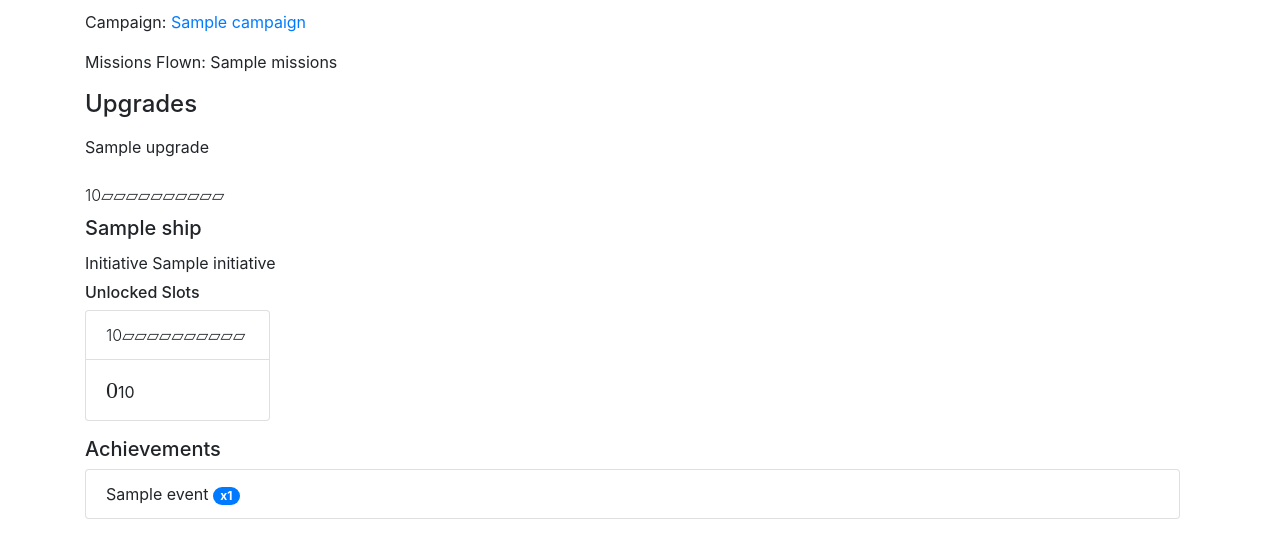
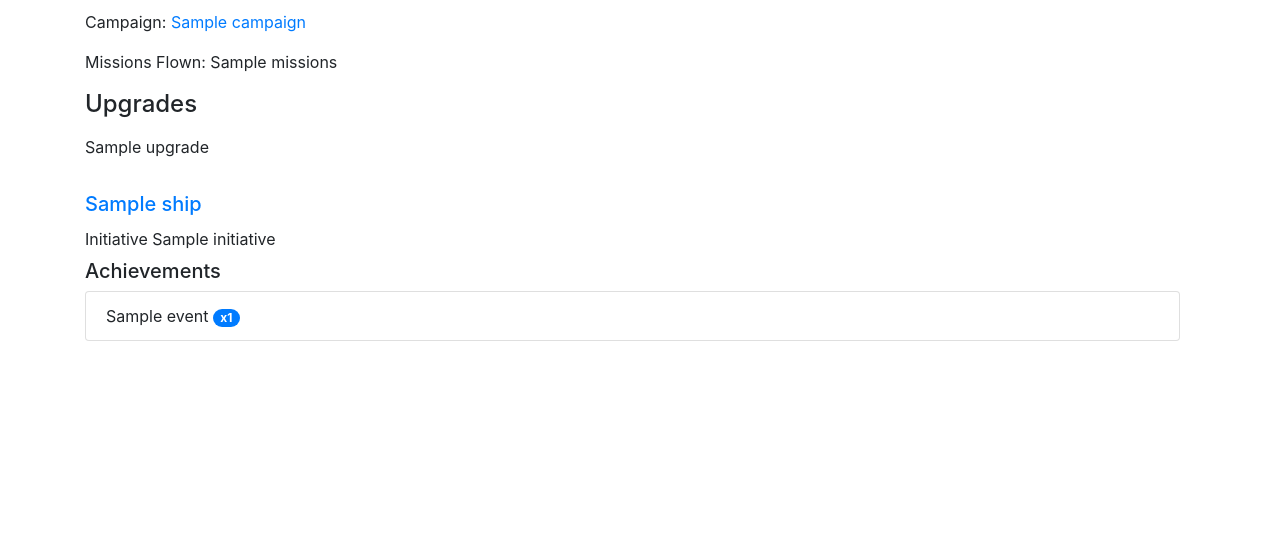
Before and after one commit to mhampson31/hotac, a Django app: template campaign/templates/campaign/pilot.html in a window 1280 px wide. Shown: the part 159-717 px from the top of the page. Run offline with Django 3.2, Linux system fonts and the light colour scheme; the template is opened without the code that fills it: most values are stand-ins (such as "Sample title", 1, 10 or a date in 2020); some libraries are stand-ins or nearby versions; some web fonts are replaced.

Commit message:
Rename Ship -> Chassis

```diff
--- a/campaign/admin.py
+++ b/campaign/admin.py
@@ -1,7 +1,5 @@
 from django.contrib import admin
 from django.contrib.auth.admin import UserAdmin as BaseUserAdmin
-
-from mptt.admin import DraggableMPTTAdmin, TreeRelatedFieldListFilter
 
 from .models import User, Campaign, CampaignShip, Pilot, Event, Mission, \
     Session, Achievement, PilotShip, AI, AIManeuver
--- a/campaign/models/pilots.py
+++ b/campaign/models/pilots.py
@@ -1,6 +1,6 @@
 from django.db import models
 
-from xwtools.models import Ship, Upgrade
+from xwtools.models import Chassis, Upgrade
 from .campaigns import User, Campaign, CampaignShip
 
 
--- a/campaign/templates/campaign/pilot.html
+++ b/campaign/templates/campaign/pilot.html
@@ -42,39 +42,14 @@
 
 <div class="row">
     <div class="col">
-        {% for ship in pilot.pilotship_set.all %}
+        {% for ps in pilot.pilotship_set.all %}
         <div class="row mb-2">
                 <div class="col-3">
-                    <span class="font-weight-light {{ship.threat|threatbar}}">
-                            {{ship.threat|threatbar|safe}}
-                        </span>
-                    <h5>{{ship.ship.name}} <i class="xw-ship xw-ship-{{ship.ship.css_name}}"></i>
-                    </h5>
-                    <span>Initiative {{ship.initiative}}</span>
+                  <h5><a href="{% url 'ship' ship_slug=ps.ship.ship.slug %}">{{ps.ship.name}} <i class="xw-ship xw-ship-{{ps.ship.css_name}}"></i></a></h5>
+                  <span>Initiative {{ps.initiative}}</span>
                 </div>
         </div>
 
-        <div class="row">
-            <div class="col">
-                <h6>Unlocked Slots</h6>
-            </div>
-        </div>
-
-        <div class="row no-gutters mb-3">
-            {% regroup ship.unlocked.all by threat as threat_slots %}
-
-            {% for threat, slots in threat_slots %}
-            <div class="col-2">
-                <ul class="list-group">
-                    <li class="list-group-item"><strong class="font-weight-light threat|threatbar">{{threat|threatbar|safe}}</strong></li>
-                    {% for slot in slots %}
-                    <li class="list-group-item">{{slot.get_type_display|get_icon}} <i class="xwf xwf-squad-point-cost"></i>{{slot.cost}}</li>
-                    {% endfor %}
-                </ul>
-            </div>
-            {% endfor %}
-
-        </div>
         {% endfor %}
     </div>
 </div>
--- a/campaign/views.py
+++ b/campaign/views.py
@@ -59,8 +59,7 @@ def pilot_sheet(request, pilot_id):
         if a:
             ach.append({'event':ev.long_desc, 'count':len(a)})
 
-    xp_spent = (pilot.upgrades.aggregate(total=Sum('cost'))['total'] or 0) + (pilot.pilotship_set.aggregate(total=Sum('unlocked__cost'))['total'] or 0)
-
+    xp_spent = (pilot.upgrades.aggregate(total=Sum('cost'))['total'] or 0)
     context = {'pilot':pilot,
                'remaining':pilot.total_xp - xp_spent,
                'achievements':ach,
--- a/xwtools/admin.py
+++ b/xwtools/admin.py
@@ -1,6 +1,6 @@
 from django.contrib import admin
 
-from .models import Ship, Slot, Upgrade, Dial, DialManeuver
+from .models import Chassis, Slot, Upgrade, Dial, DialManeuver
 
 
 class SlotInline(admin.TabularInline):
@@ -8,7 +8,7 @@ class SlotInline(admin.TabularInline):
     extra = 1
 
 
-class ShipAdmin(admin.ModelAdmin):
+class ChassisAdmin(admin.ModelAdmin):
     list_display = ['name', 'faction']
     list_filter = ['faction',]
     inlines = (SlotInline, )
@@ -30,4 +30,4 @@ class DialAdmin(admin.ModelAdmin):
 
 admin.site.register(Upgrade, UpgradeAdmin)
 admin.site.register(Dial, DialAdmin)
-admin.site.register(Ship, ShipAdmin)
+admin.site.register(Chassis, ChassisAdmin)
--- a/xwtools/models.py
+++ b/xwtools/models.py
@@ -159,7 +159,7 @@ class DialManeuver(models.Model):
                      output_field=models.SmallIntegerField())]
 
 
-class Ship(models.Model):
+class Chassis(models.Model):
     name = models.CharField(max_length=40)
     slug = models.SlugField(max_length=20, null=True)
     dial = models.ForeignKey(Dial, on_delete=models.CASCADE)
@@ -184,7 +184,7 @@ class Ship(models.Model):
 
 
 class Slot(models.Model):
-    ship = models.ForeignKey(Ship, related_name='slots', on_delete=models.CASCADE)
+    chassis = models.ForeignKey(Chassis, related_name='slots', on_delete=models.CASCADE)
     type = models.CharField(max_length=3, choices=SLOT_CHOICES)
     initiative = models.PositiveSmallIntegerField(default=1)
 
--- a/xwtools/views.py
+++ b/xwtools/views.py
@@ -1,12 +1,10 @@
 from django.shortcuts import render
 
 
-from .models import Ship, Slot, Dial
+from .models import Chassis, Slot, Dial
 
 
 def ship_sheet(request, ship_slug):
-    ship = Ship.objects.get(slug=ship_slug)
-
-    context = {'ship':ship}
+    context = {'ship':Chassis.objects.get(slug=ship_slug)}
 
     return render(request, 'campaign/ship.html', context)
```
Also changed, not shown: campaign/models/campaigns.py (+4 -4 lines), campaign/migrations/0012_auto_20200522_0108.py (added), xwtools/migrations/0010_auto_20200522_0108.py (added).
